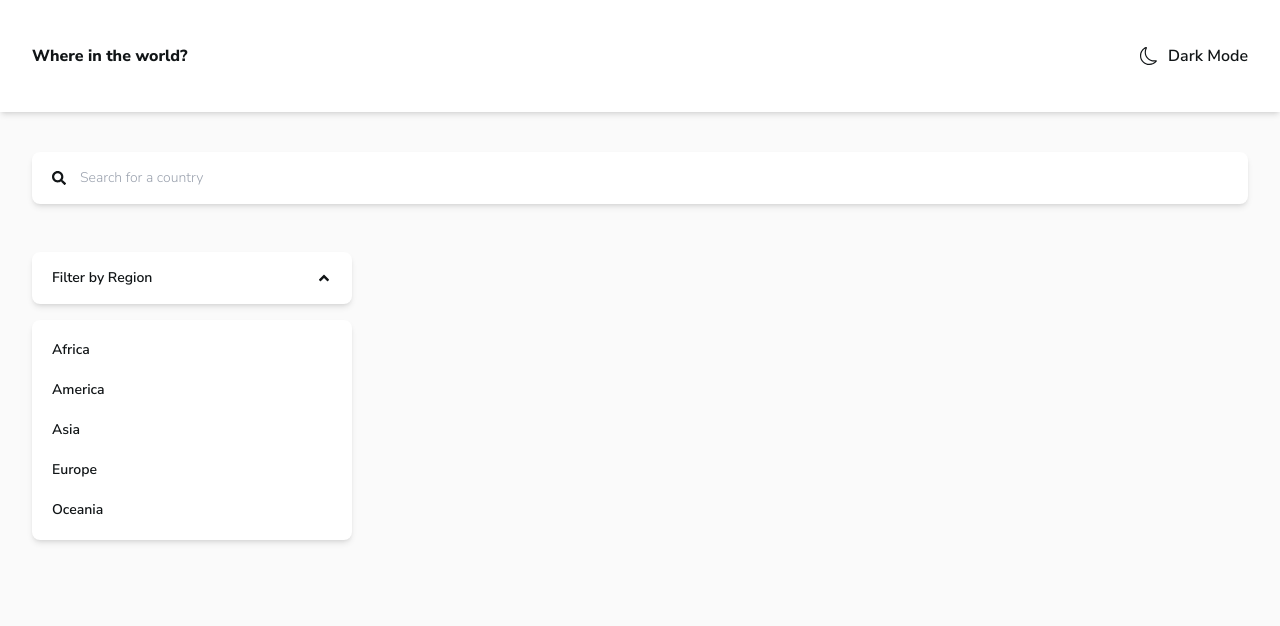
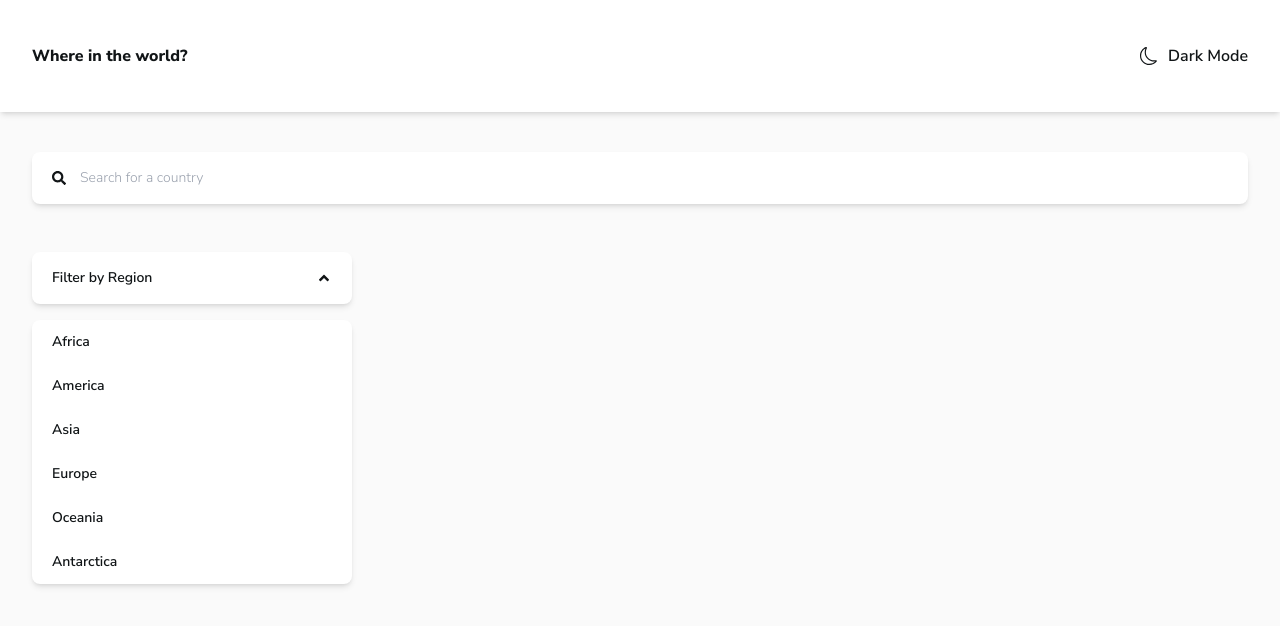
Before and after one commit to JenaCarry/rest-countries-api-with-color-theme-switcher, a Next.js app: page / in a window 1280 px wide. Both pictures are taken after a click on the element "Filter by Region". Shown: the top 626 px of the page. Built offline with nearby package versions, Linux system fonts and the light colour scheme.

Commit message:
feat: finalizing the select

```diff
--- a/src/components/Form.tsx
+++ b/src/components/Form.tsx
@@ -4,8 +4,21 @@ import { useState } from "react";
 import { FaAngleDown } from "react-icons/fa";
 import { FaSearch } from "react-icons/fa";
 
-export function Form() {
+interface FormProps {
+  selected: string;
+  setSelected: (selected: string) => void;
+}
+
+export function Form({ selected, setSelected }: FormProps) {
   const [isActive, setIsActive] = useState(false);
+  const regions = [
+    "Africa",
+    "America",
+    "Asia",
+    "Europe",
+    "Oceania",
+    "Antarctica",
+  ];
 
   return (
     <form className="space-y-12">
@@ -22,25 +35,34 @@ export function Form() {
 
       <div className="relative font-semibold w-64 min-[481px]:w-80 space-y-4">
         <div
-          className="flex items-center justify-between bg-elements py-4 shadow-md rounded-lg px-5"
+          className="flex items-center justify-between bg-elements py-4 shadow-md rounded-lg px-5 cursor-pointer"
           onClick={() => setIsActive(!isActive)}
         >
-          <span className="text-primary-text">Filter by Region</span>
+          <span className="text-primary-text">{selected}</span>
           <FaAngleDown
             className={`text-primary-text text-base transition-all duration-200 ease-in-out ${
               isActive && "rotate-180"
             }`}
           />
         </div>
-        {isActive && (
-          <div className="w-full absolute bg-elements shadow-md rounded-lg px-5 py-5 space-y-5">
-            <div>Africa</div>
-            <div>America</div>
-            <div>Asia</div>
-            <div>Europe</div>
-            <div>Oceania</div>
-          </div>
-        )}
+        <ul
+          className={`w-full absolute bg-elements shadow-md rounded-lg z-10 overflow-hidden transition-all duration-200 ease-in-out ${
+            isActive ? "opacity-100 translate-y-0" : "opacity-0 -translate-y-1"
+          }`}
+        >
+          {regions.map((region, index) => (
+            <li
+              key={index}
+              className="cursor-pointer px-5 py-3 hover:bg-elements-hover transition-all duration-200 ease-in-out"
+              onClick={() => {
+                setSelected(region);
+                setIsActive(false);
+              }}
+            >
+              {region}
+            </li>
+          ))}
+        </ul>
       </div>
     </form>
   );
```
